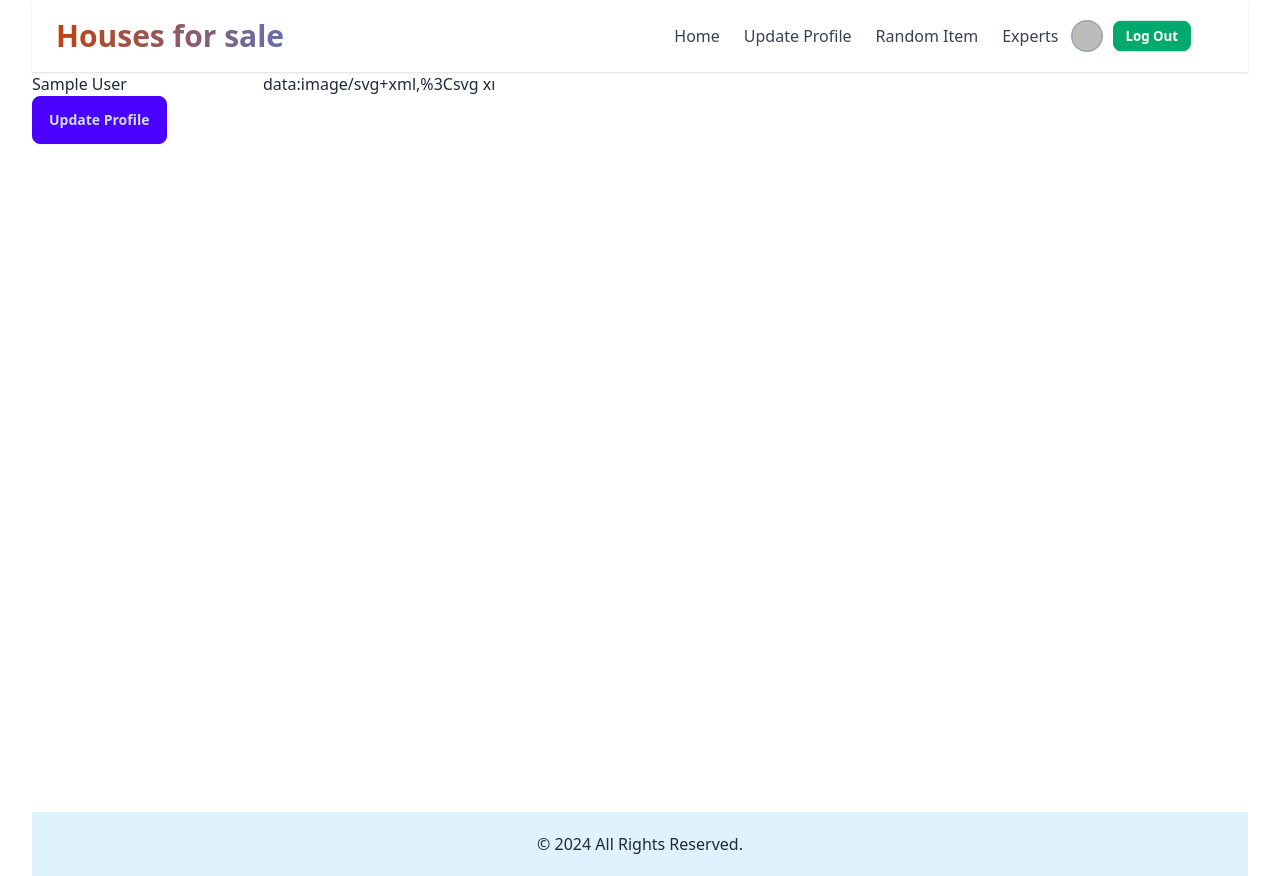
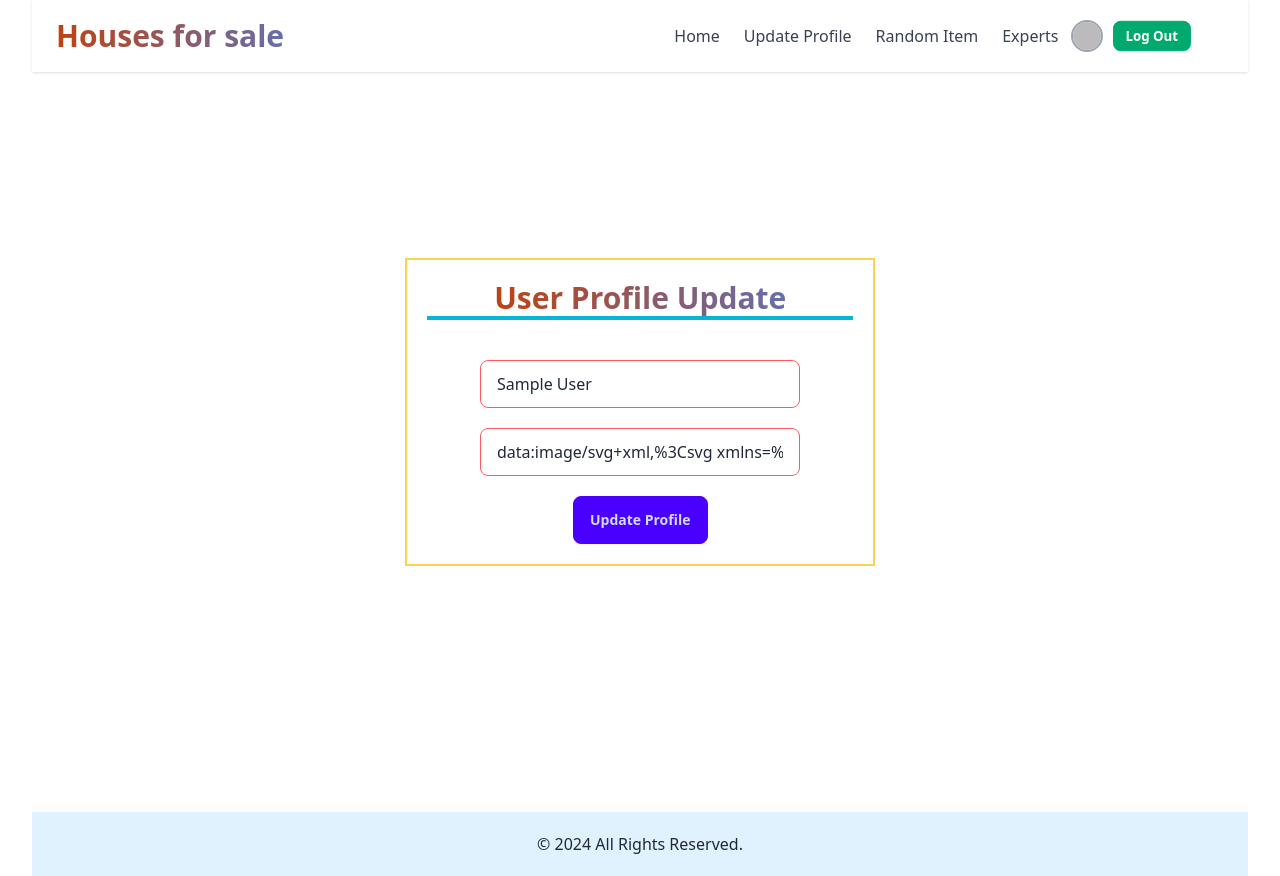
Before and after one commit to mdsaifulislamrafel/Residential-Auth-React, a React (Vite) app: page /updateProfile in a window 1280 px wide. Built offline with nearby package versions, Linux system fonts and the light colour scheme; no server answers; sample sign-in values are in the browser's storage.

Commit message:
user profile update dasbord for animation added

```diff
--- a/package.json
+++ b/package.json
@@ -10,6 +10,7 @@
     "preview": "vite preview"
   },
   "dependencies": {
+    "animate.css": "^4.1.1",
     "firebase": "^10.10.0",
     "localforage": "^1.10.0",
     "match-sorter": "^6.3.4",
--- a/src/Pages/UpdateProfile.jsx
+++ b/src/Pages/UpdateProfile.jsx
@@ -1,6 +1,7 @@
 import { useContext, useState } from 'react';
 import { AuthContext } from '../AuthProvider/AuthProvider';
 import toast from 'react-hot-toast';
+import 'animate.css';
 
 const UpdateProfile = () => {
   const { user, upDateProfile } = useContext(AuthContext);
@@ -18,11 +19,16 @@ const UpdateProfile = () => {
   };
 
   return (
-    <div>
-      <input type="text" value={fullName} onChange={(e) => setFullName(e.target.value)} />
-      <input type="text" value={photoURL} onChange={(e) => setPhotoURL(e.target.value)} />
-      <br />
-      <button className='btn btn-primary' onClick={handleUpdateProfile}>Update Profile</button>
+    <div className='flex flex-col justify-center items-center p-5 h-[85vh]'>
+
+      <div className='border-2 border-amber-300 p-5 text-center w-[40%] space-y-5 animate__animated animate__pulse'>
+        <h2 className=" text-3xl font-bold mb-10 border-b-4 border-y-cyan-500 animate__animated animate__backInDown"><span className='bg-300% bg-gradient-to-r from-orange-700 via-blue-500 to-green-400 text-transparent bg-clip-text animate-gradient'>User Profile Update</span></h2>
+        <div className='w-full mx-auto space-y-5'>
+          <input className="input input-bordered input-error w-full max-w-xs animate__animated animate__backInDown animate__delay-0.5s" type="text" value={fullName} onChange={(e) => setFullName(e.target.value)} />
+          <input className="input input-bordered input-error w-full max-w-xs animate__animated animate__backInDown animate__delay-0.25s" type="text" value={photoURL} onChange={(e) => setPhotoURL(e.target.value)} />
+        </div>
+        <button className='btn w-fit mx-auto btn-primary animate__animated animate__backInDown delay-5000 animate__delay-0.50s' onClick={handleUpdateProfile}>Update Profile</button>
+      </div>
     </div>
   );
 };
```
Also changed, not shown: 1 other file (tests, documents, lock files or other folders).
